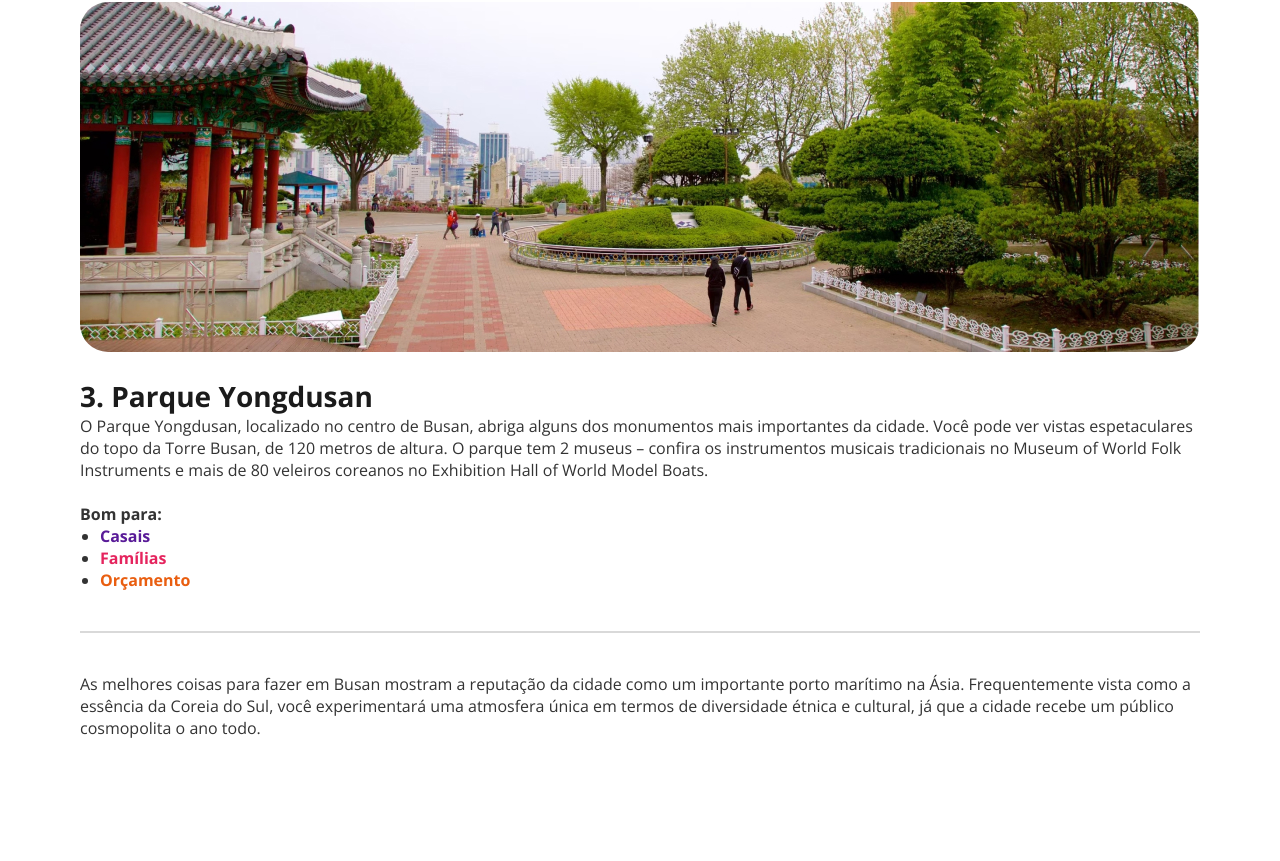
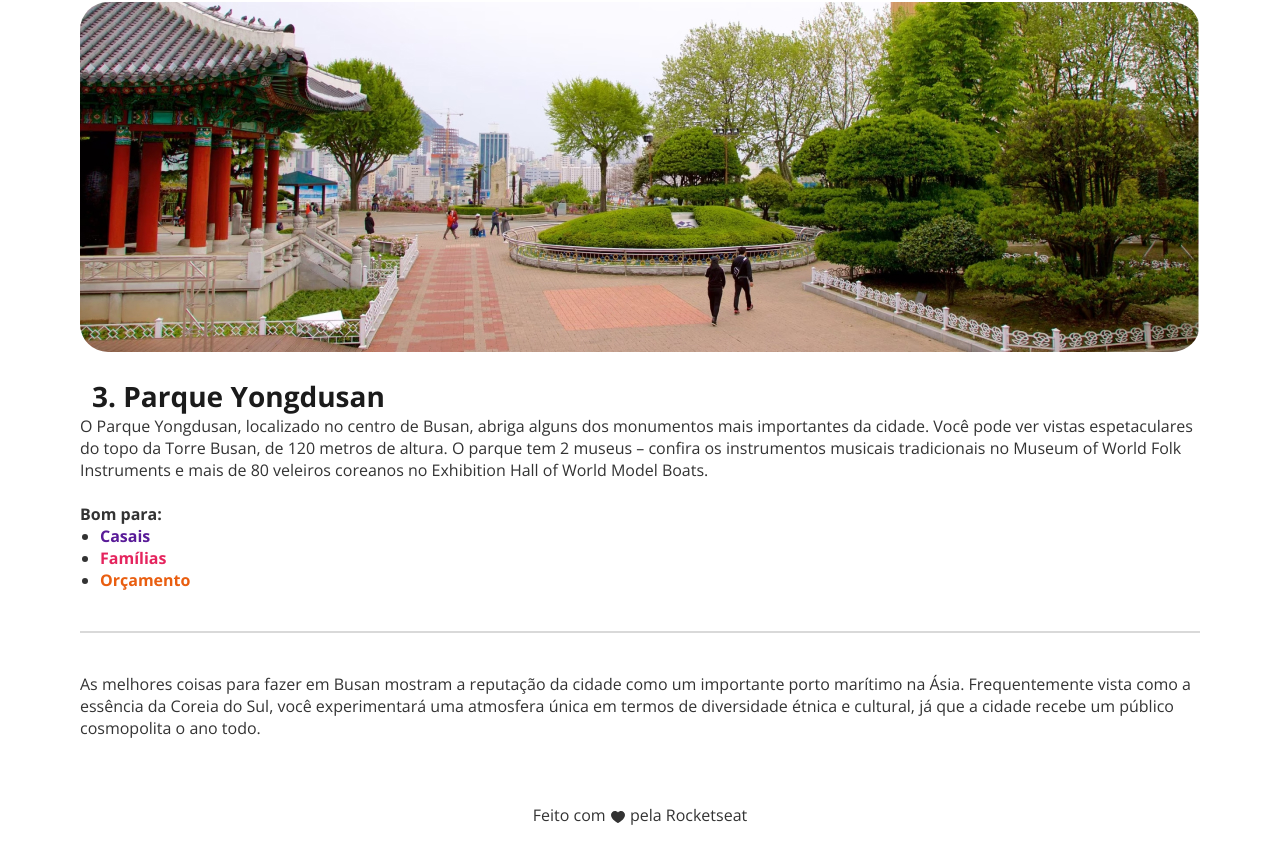
Before and after one commit to Chiarelo/desafio-local-turistico, a plain HTML site: page index.html in a window 1280 px wide. Shown: the part 2401-3262 px from the top of the page. Drawn offline with nearby package versions, Linux system fonts and the light colour scheme.

Commit message:
finalizando o projeto.

```diff
--- a/index.html
+++ b/index.html
@@ -12,6 +12,7 @@
       href="https://fonts.googleapis.com/css2?family=Open+Sans:ital,wght@0,300..800;1,300..800&display=swap"
       rel="stylesheet"
     />
+    <link rel="shortcut icon" href="assets/favicon.png" type="image/x-icon">
   </head>
   <body>
     <div id="page">
@@ -134,5 +135,10 @@
         </p>
       </main>
     </div>
+
+    <footer>Feito com
+      <img src="assets/ph_heart-fill.svg" alt="Coração preto">
+      pela Rocketseat
+    </footer>
   </body>
 </html>
--- a/style.css
+++ b/style.css
@@ -8,7 +8,7 @@
 
 #page {
     width: 1120px;
-    margin: 88px auto 110px;
+    margin: 88px auto 65px;
 }
 
 section + section {
@@ -67,6 +67,7 @@ h2 {
 h3 li {
     font-size: 28px;
     list-style-position: inside;
+    margin-left: 12px;
 }
 
 ul li {
@@ -91,10 +92,20 @@ ul.colors li:nth-child(3){
     color: #E95E10;
 }
 
-
 .headline {
     color: #E1624F;
     font-weight: bold;
     text-transform: uppercase;
     margin-bottom: 2px;
 }
+
+footer {
+    text-align: center;
+    margin-bottom: 48px;
+}
+
+footer img {
+    height: 16px;
+    width: 16px;
+    vertical-align: middle;
+}
```
Also changed, not shown: assets/favicon.png (added), assets/ph_heart-fill.svg (added), 1 other file.
